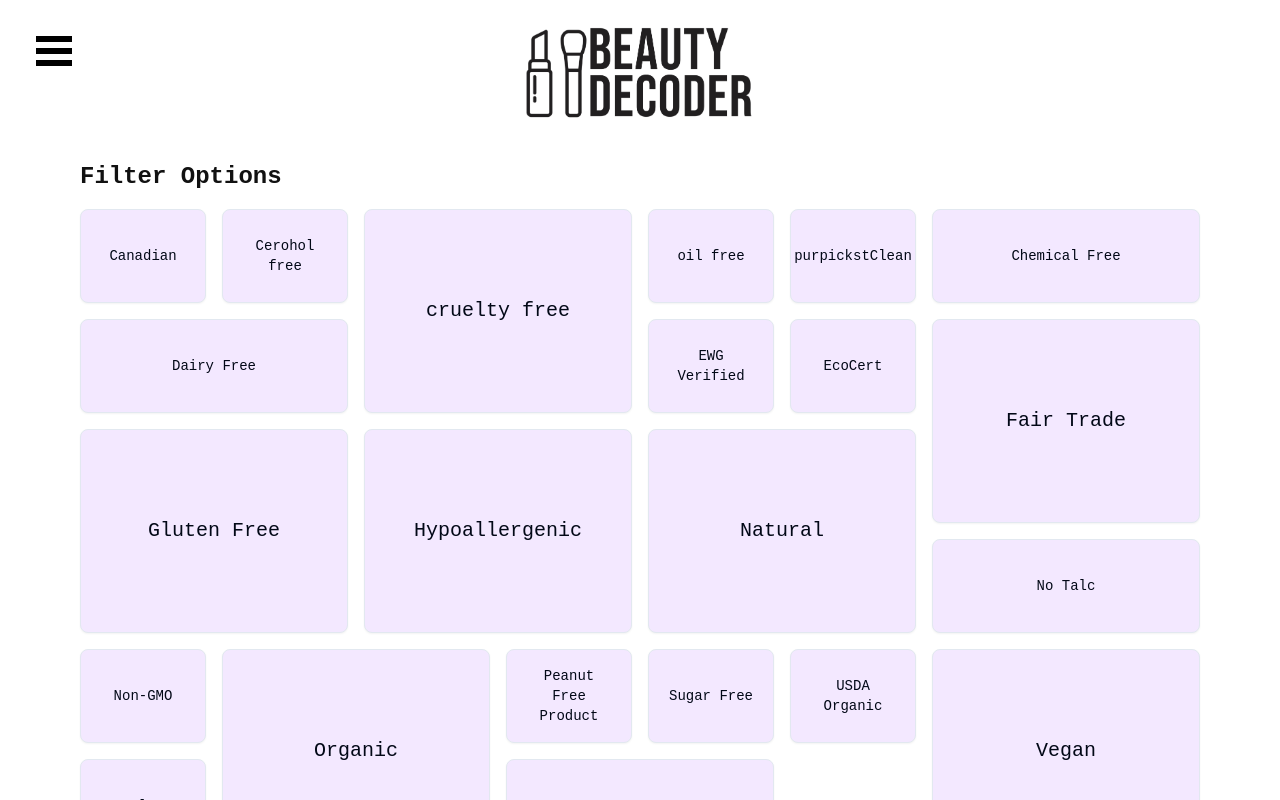
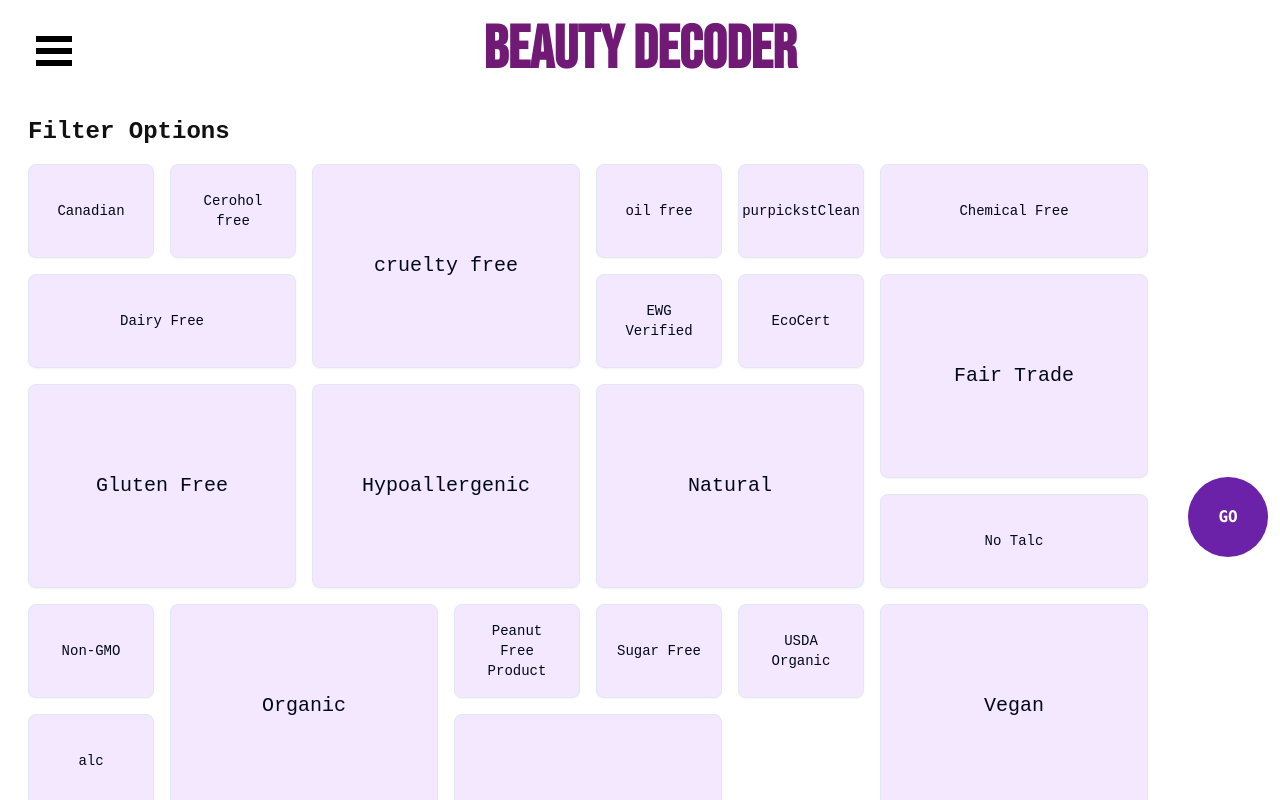
Before and after one commit to Kevasc/beauty-decoder, a Next.js app: page /decoder in a window 1280 px wide. Shown: the top 800 px of the page. Built offline with nearby package versions, Linux system fonts and the light colour scheme.

Commit message:
added in back button that toggles between the filter page and items page, replaced header

```diff
--- a/src/app/decoder/page.tsx
+++ b/src/app/decoder/page.tsx
@@ -18,8 +18,7 @@ import { ProductCard } from "@/components/ProductCard";
 import { DetailsCard } from "@/components/DetailsCard";
 import Modal from "@/components/Modal";
 import DetailsModalContent from "@/components/DetailsModalContent";
-import Image from "next/image";
-import logo from "../img/logo-cropped.png";
+
 import FilterGridMosaic from "@/components/FilterCards";
 
 export type Product = {
@@ -106,30 +105,40 @@ const Decoder: React.FC = () => {
   );
   console.log(filtersPicked);
   return (
-    <div className="min-h-screen flex flex-col items-center justify-center ">
-      <div className="container flex flex-col items-center justify-center m-5 ">
-        <Image data-testid="logo" src={logo} alt="logo" width={250} />
-      </div>
+    <div className="min-h-screen flex flex-col items-center justify-center">
+      <h1 className="font-bebas m-5  text-6xl text-fuchsia-900 font-bold">
+        BEAUTY DECODER
+      </h1>
       <div>
         {filtersPicked === false ? (
-          <div>
+          <div className="flex flex-row items-center">
             <FilterGridMosaic
               selectedFilters={selectedFilters}
               setSelectedFilters={setSelectedFilters}
             />
             <button
-              className="bg-pink-500 text-white active:bg-emerald-600 font-bold uppercase text-sm px-6 py-3 rounded  hover:shadow-lg mr-1 mb-1 ease-linear transition-all duration-150"
+              className="bg-purple-800 text-white hover:bg-purple-900 h-14 ml-6 w-14 p-10 font-mono flex justify-center items-center font-bold uppercase rounded-full cursor-pointer"
               type="button"
               onClick={() => setFiltersPicked(true)}
             >
-              Go
+              <span>Go</span>
             </button>
           </div>
         ) : (
-          <div className="flex flex-col items-center justify-center bg-white p-6 relative bottom-4">
+          <div className="flex flex-col items-center justify-center ">
+            <div className="flex flex-row items-center">
+              <button
+                className="bg-purple-800 text-white hover:bg-purple-900 h-14 w-14 p-10 font-mono flex justify-center items-center font-bold uppercase rounded-full cursor-pointer"
+                type="button"
+                onClick={() => setFiltersPicked(false)}
+              >
+                <span>Back</span>
+              </button>
+            </div>
             <div className="grid m-5 grid-cols-1 sm:grid-cols-2 md:grid-cols-3 lg:grid-cols-4 xl:grid-cols-5 gap-10 p-10">
               {productCards}
             </div>
+
             <div className="grid grid-cols-1 sm:grid-cols-2 md:grid-cols-3 lg:grid-cols-4 xl:grid-cols-5 gap-10 p-10">
               {specificProducts !== undefined && specificProducts.length > 0
                 ? specificProducts
```
